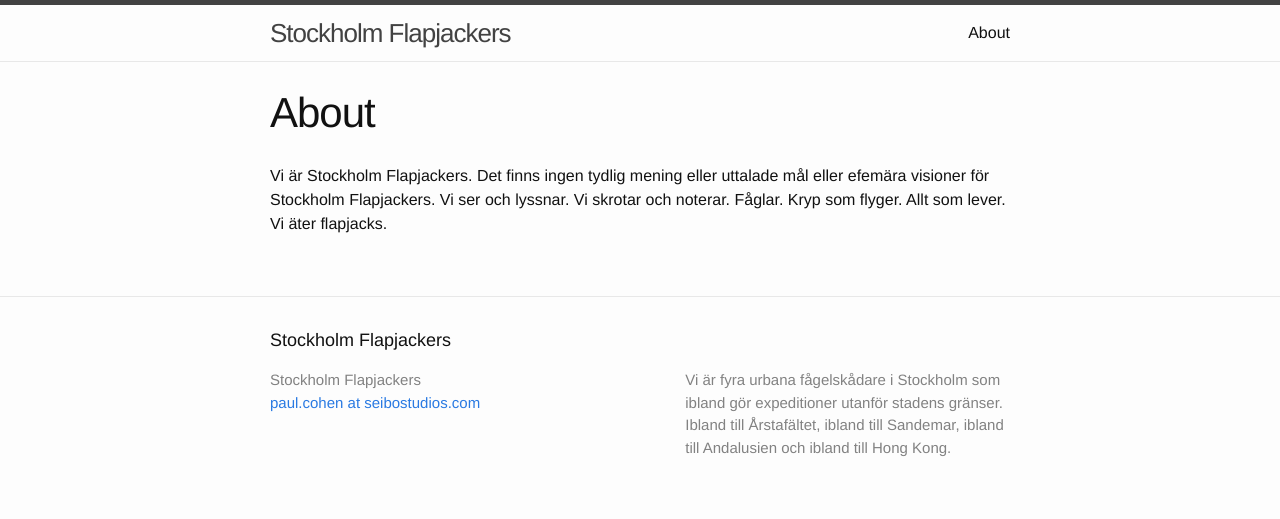
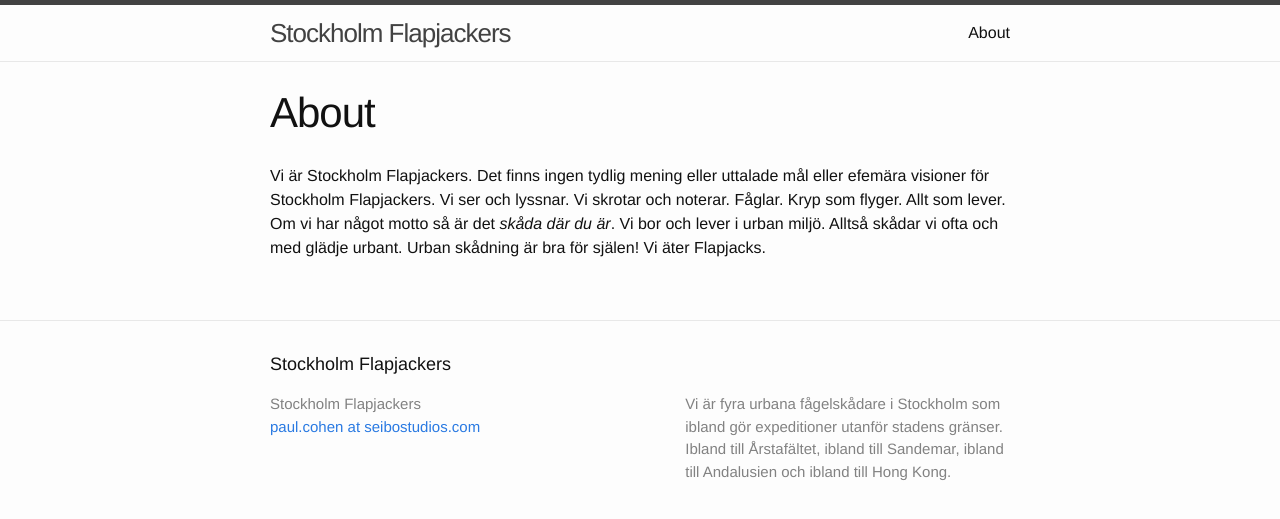
Before and after one commit to pacoispaco/flapjackers, a Jekyll site: the page built from docs/about.md, in a window 1280 px wide. Shown: the top 519 px of the page. Built offline with Jekyll 4.4.1, drawn with Linux system fonts in a browser that asks for light colours.

Commit message:
Edit 'about.md'

```diff
--- a/docs/about.md
+++ b/docs/about.md
@@ -4,4 +4,4 @@ title: About
 permalink: /about/
 ---
 
-Vi är Stockholm Flapjackers. Det finns ingen tydlig mening eller uttalade mål eller efemära visioner för Stockholm Flapjackers. Vi ser och lyssnar. Vi skrotar och noterar. Fåglar. Kryp som flyger. Allt som lever. Vi äter flapjacks.
+Vi är Stockholm Flapjackers. Det finns ingen tydlig mening eller uttalade mål eller efemära visioner för Stockholm Flapjackers. Vi ser och lyssnar. Vi skrotar och noterar. Fåglar. Kryp som flyger. Allt som lever. Om vi har något motto så är det *skåda där du är*. Vi bor och lever i urban miljö. Alltså skådar vi ofta och med glädje urbant. Urban skådning är bra för själen! Vi äter Flapjacks.
```
